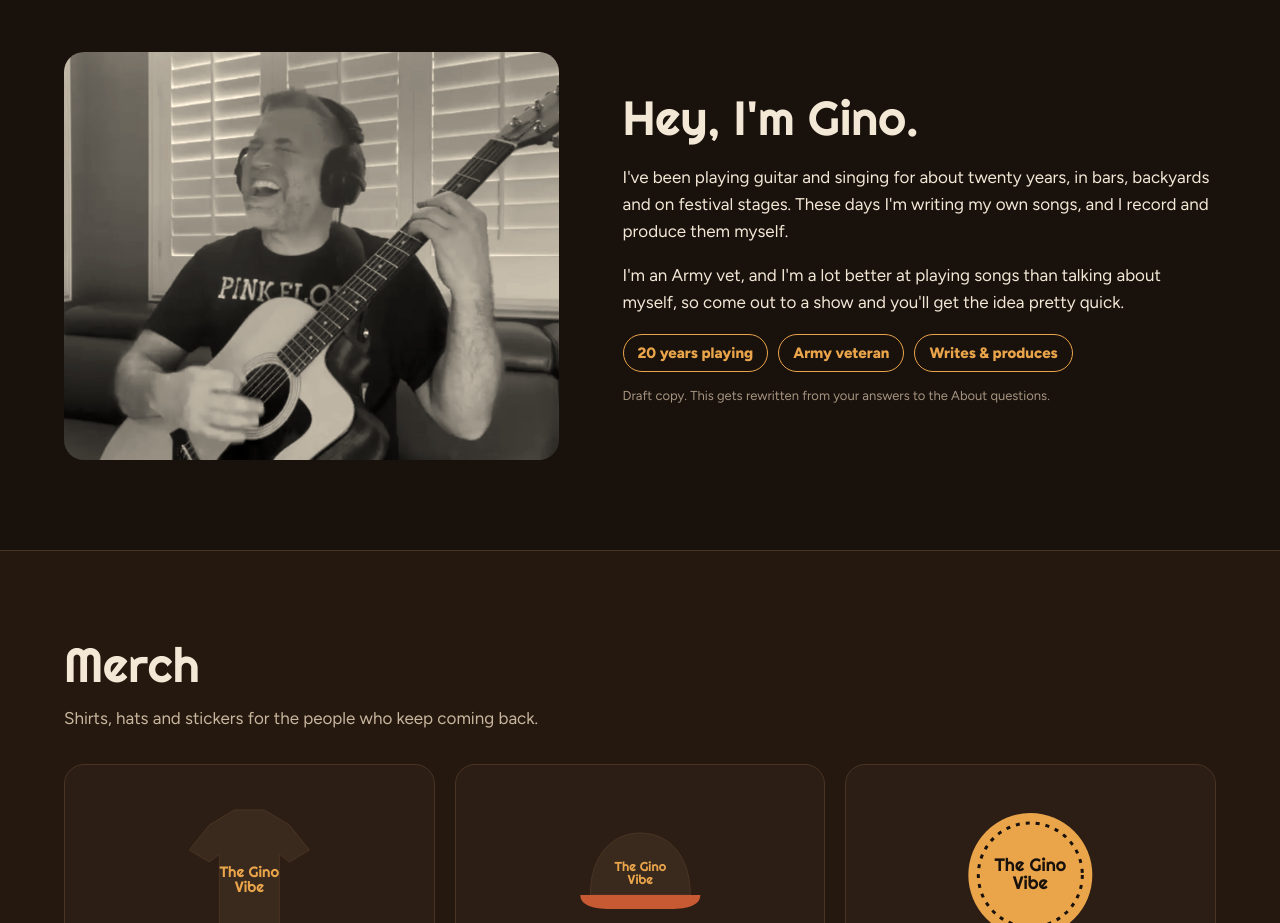
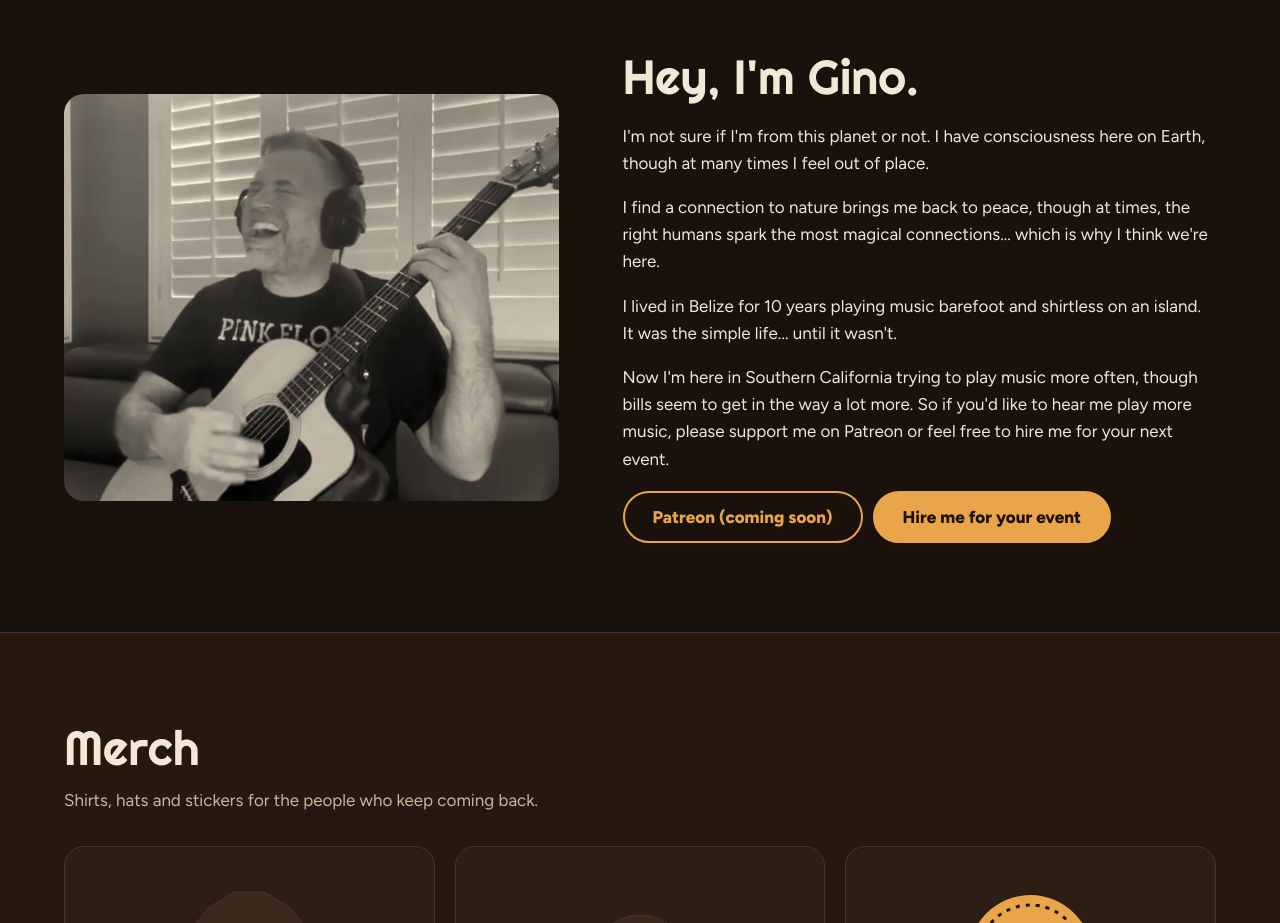
Before and after one commit to G1NO/theginovibe-site, a plain HTML site: page index.html in a window 1280 px wide. Shown: the part 3640-4563 px from the top of the page. Drawn offline with Linux system fonts and the light colour scheme.

Commit message:
About section in Gino's own words
Co-Authored-By: Claude Opus 5.5 <noreply@anthropic.com>
Claude-Session: https://claude.ai/code/session_01FtUzkFVZTBPgyqVSgQHrAi

```diff
--- a/index.html
+++ b/index.html
@@ -247,10 +247,11 @@ footer{border-top:1px solid var(--line);background:#120c08}
   <img src="img/laugh.jpg" alt="Gino laughing while playing acoustic guitar" style="object-position:35% center">
   <div>
     <h2>Hey, I'm Gino.</h2>
-    <p>I've been playing guitar and singing for about twenty years, in bars, backyards and on festival stages. These days I'm writing my own songs, and I record and produce them myself.</p>
-    <p>I'm an Army vet, and I'm a lot better at playing songs than talking about myself, so come out to a show and you'll get the idea pretty quick.</p>
-    <div class="facts"><span>20 years playing</span><span>Army veteran</span><span>Writes &amp; produces</span></div>
-    <p class="note">Draft copy. This gets rewritten from your answers to the About questions.</p>
+    <p>I'm not sure if I'm from this planet or not. I have consciousness here on Earth, though at many times I feel out of place.</p>
+    <p>I find a connection to nature brings me back to peace, though at times, the right humans spark the most magical connections... which is why I think we're here.</p>
+    <p>I lived in Belize for 10 years playing music barefoot and shirtless on an island. It was the simple life... until it wasn't.</p>
+    <p>Now I'm here in Southern California trying to play music more often, though bills seem to get in the way a lot more. So if you'd like to hear me play more music, please support me on Patreon or feel free to hire me for your next event.</p>
+    <div class="facts" style="margin-top:18px"><a class="btn ghost" href="#" aria-disabled="true">Patreon (coming soon)</a><a class="btn fill" href="#book">Hire me for your event</a></div>
   </div>
 </div></section>
 
```
